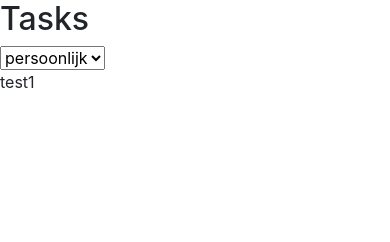
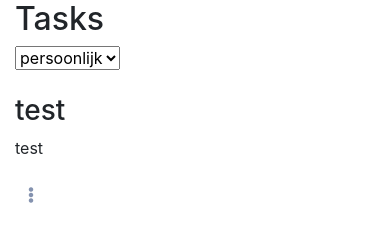
Before and after one commit to emilebaelde/scrum1, a plain HTML site: page index.html in a window 390 px wide. Drawn offline with nearby package versions, Linux system fonts and the light colour scheme.

Commit message:
code han added

```diff
--- a/index.html
+++ b/index.html
@@ -16,7 +16,9 @@
     <title>Bootstraptemplate</title>
 </head>
 <body>
-<section>
+<div class="container-fluid">
+<section class="row">
+    <div class="col-4">
         <header>
             <h2>Tasks</h2>
             <div class="button dropdown">
@@ -30,18 +32,46 @@
         </header>
 
         <div class="output">
-        <div id="s1_persoonlijk" class="s1_task_content"> test1</div>
-        <div id="s1_shared" class="s1_task_content"> test2</div>
-        <div id="s1_algemeen" class="s1_task_content"> test3</div>
+            <div id="s1_persoonlijk" class="s1_task_content">
+                <article>
+                    <img src="" alt="">
+                    <h3>test</h3>
+                    <p>test</p>
+                    <div class="dropdown">
+                        <button class="btn s1_optiemenu" type="button" id="dropdownMenuButton" data-toggle="dropdown" aria-haspopup="true" aria-expanded="false">
+                            <i class="fas fa-ellipsis-v" style="color: #8492af;"></i>
+                        </button>
+                        <div class="dropdown-menu" aria-labelledby="dropdownMenuButton">
+                            <a class="dropdown-item" href="#">Wijzigen</a>
+                            <a class="dropdown-item" href="#">Massages</a>
+                            <a class="dropdown-item" href="#">Delete</a>
+                        </div>
+                    </div>
+                </article>
+            </div>
+            <div id="s1_shared" class="s1_task_content">
+
+            </div>
+            <div id="s1_algemeen" class="s1_task_content"></div>
+        </div>
+    </div>
+
+    <div class="col-4">
+
+    </div>
+    <div class="col-4">
+
     </div>
 
 </section>
+
+
 
 
 <script src="js/jquery.min.js"></script>
 <script src="https://cdnjs.cloudflare.com/ajax/libs/popper.js/1.14.3/umd/popper.min.js" integrity="sha384-ZMP7rVo3mIykV+2+9J3UJ46jBk0WLaUAdn689aCwoqbBJiSnjAK/l8WvCWPIPm49" crossorigin="anonymous"></script>
 <script src="js/bootstrap.min.js"></script>
 <script src="js/mijnscript.js"></script>
-
+</div>
 </body>
 </html>
--- a/scss/customstyles.scss
+++ b/scss/customstyles.scss
@@ -1,4 +1,4 @@
 /**Dit is mijn eigne css bestand**/
-.test{
-  background: red;
+.s1_optiemenu {
+  background: none;
 }
```
Also changed, not shown: css/bootstrap.css, css/bootstrap.min.css. Lines whose indentation alone changed are shown as unchanged.
